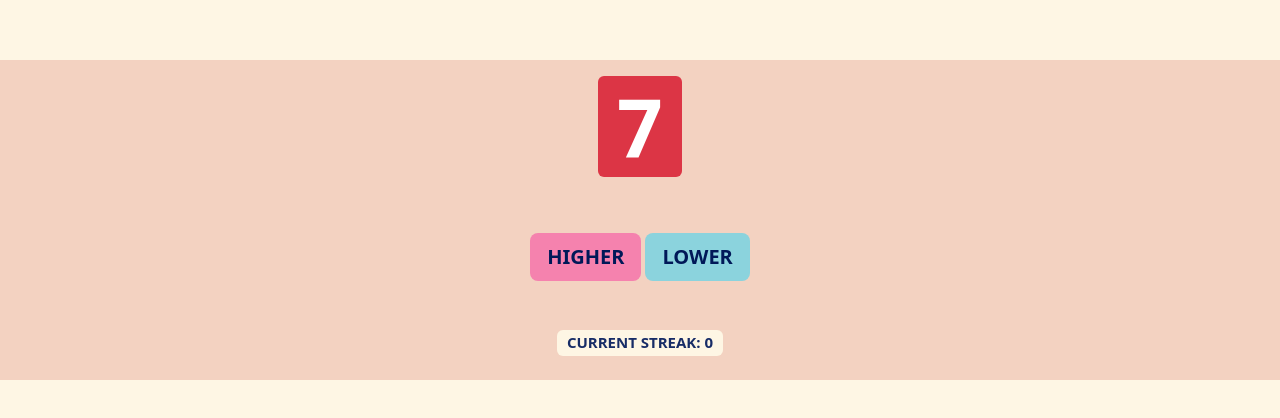
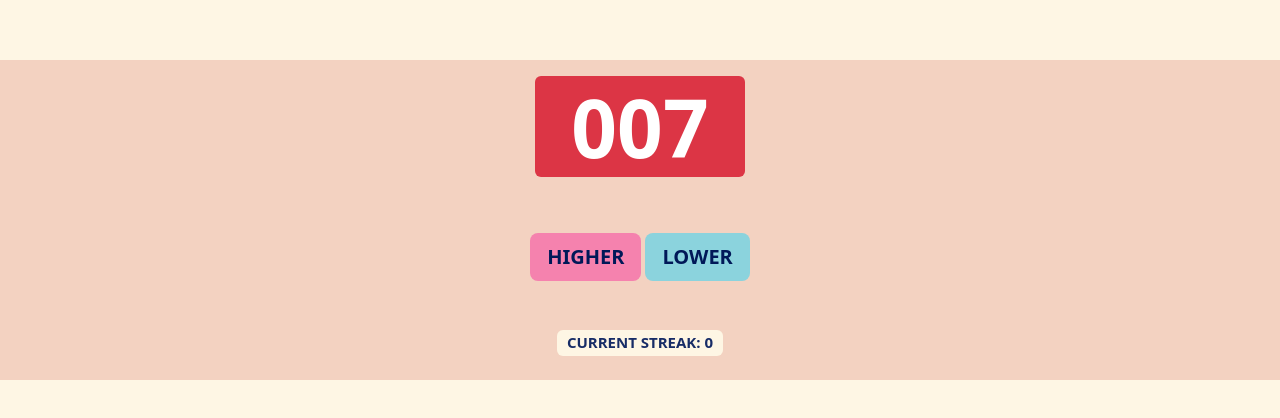
Before and after one commit to devLukaszMichalak/guess-the-number, an Angular app: page / in a window 1280 px wide. Shown: the part 180-598 px from the top of the page. Built offline with nearby package versions, Linux system fonts and the light colour scheme.

Commit message:
avoided duplicate numbers + better the main number displaying

```diff
--- a/angular.json
+++ b/angular.json
@@ -100,5 +100,8 @@
         }
       }
     }
+  },
+  "cli": {
+    "analytics": false
   }
 }
--- a/src/app/dashboard/dashboard.component.html
+++ b/src/app/dashboard/dashboard.component.html
@@ -1,6 +1,6 @@
 <div class="w-100 h-100 d-flex align-items-center justify-content-center">
   <div class="d-flex w-100 gap-5 flex-column align-items-center center-container-color pt-3 pb-3">
-    <h1><span class="badge bg-danger"><strong class="main-number-font">{{generatedNumber}}</strong></span></h1>
+    <h1><span class="badge bg-danger number-container-size"><strong class="main-number-font">{{getNumberToDisplay()}}</strong></span></h1>
 
     <div class="d-flex flex-row gap-1">
       <button type="button" class="btn btn-lg higher-btn-color" (click)="checkHigher()"><strong>HIGHER</strong></button>
--- a/src/app/dashboard/dashboard.component.scss
+++ b/src/app/dashboard/dashboard.component.scss
@@ -20,3 +20,7 @@
 .main-number-font {
   font-size: 80px;
 }
+
+.number-container-size {
+  width: 210px;
+}
--- a/src/app/dashboard/dashboard.component.ts
+++ b/src/app/dashboard/dashboard.component.ts
@@ -11,28 +11,42 @@ export class DashboardComponent implements OnInit {
   public streak: number = 0;
 
   ngOnInit(): void {
-    this.generatedNumber = this.generateNumber();
+    this.generatedNumber = this.generateNumber(this.generatedNumber);
+  }
+
+  public getNumberToDisplay = (): string => {
+    const currentNumberAsString = this.generatedNumber.toString();
+    const numberOfDigits = currentNumberAsString.length;
+
+    switch (numberOfDigits) {
+      case 1:
+        return `00` + currentNumberAsString;
+      case 2:
+        return `0` + currentNumberAsString;
+      default:
+        return currentNumberAsString;
+    }
   }
 
   public checkHigher = (): void => {
-    const newNumber = this.generateNumber();
     const oldNumber = this.generatedNumber;
+    const newNumber = this.generateNumber(oldNumber);
     this.generatedNumber = newNumber;
 
-    newNumber >= oldNumber ? this.streak++ : this.streak = 0;
+    newNumber > oldNumber ? this.streak++ : this.streak = 0;
 
   }
 
   public checkLower = (): void => {
-    const newNumber = this.generateNumber();
     const oldNumber = this.generatedNumber;
+    const newNumber = this.generateNumber(oldNumber);
     this.generatedNumber = newNumber;
 
-    newNumber <= oldNumber ? this.streak++ : this.streak = 0;
+    newNumber < oldNumber ? this.streak++ : this.streak = 0;
   }
 
-  private generateNumber = (): number => {
+  private generateNumber = (currentNumber: number): number => {
     const number = Math.floor(Math.random() * 1000);
-    return number === 1000 ? 999 : number;
+    return number === 1000 || number === currentNumber ? this.generateNumber(currentNumber) : number;
   };
 }
```
